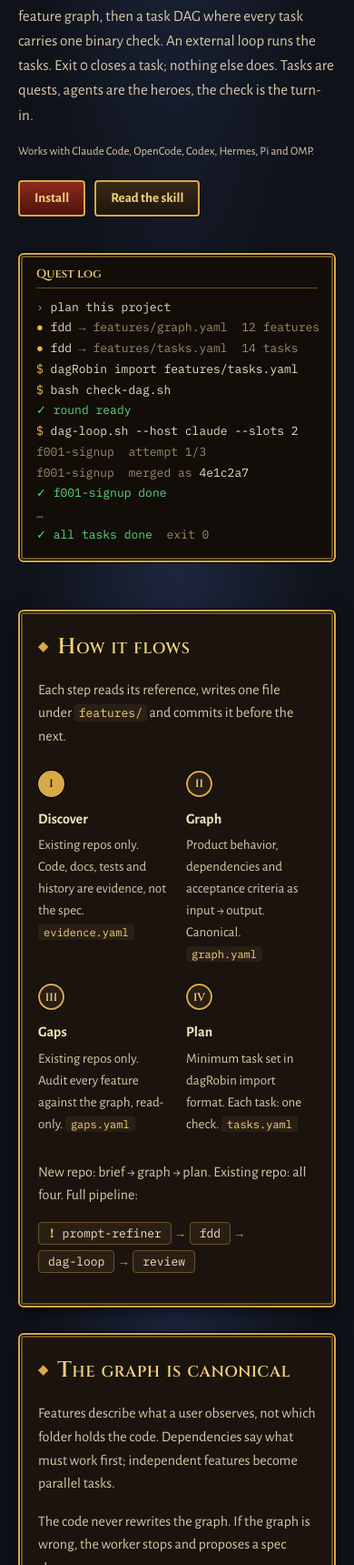
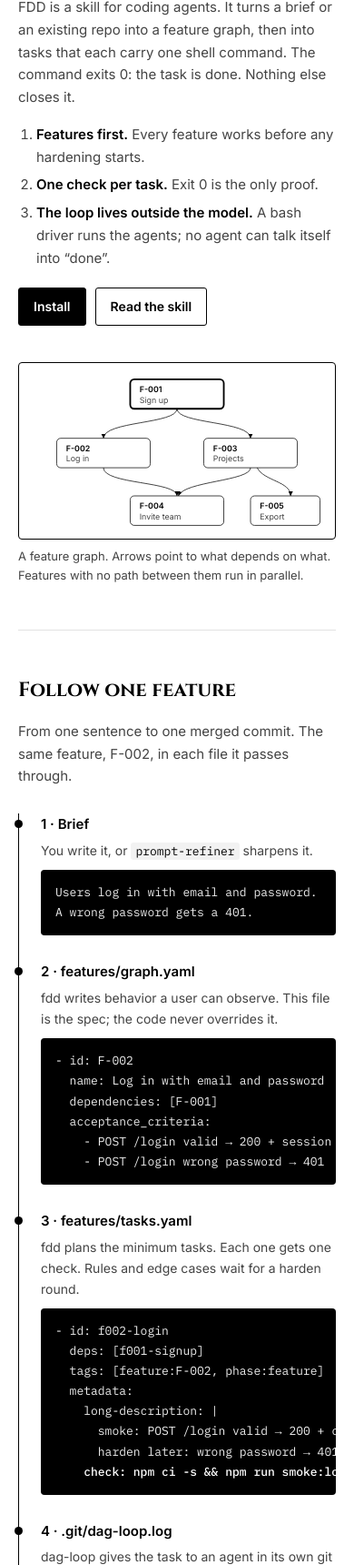
Before and after one commit to afa7789/skills, a plain HTML site: page docs/index.html in a window 390 px wide. Shown: the part 280-2000 px from the top of the page at 91% size. Drawn offline with nearby package versions, Linux system fonts and the light colour scheme.

Commit message:
docs: monotone FDD page that follows one feature end to end, ink-dragon favicon

```diff
--- a/docs/index.html
+++ b/docs/index.html
@@ -4,168 +4,144 @@
 <meta charset="utf-8">
 <meta name="viewport" content="width=device-width, initial-scale=1">
 <title>FDD — features first, every task proves itself</title>
-<meta name="description" content="Feature-driven development for coding agents: a canonical feature graph, a task DAG where every task carries one binary check, and an external loop that runs it.">
+<meta name="description" content="Feature-driven development for coding agents: a canonical feature graph, tasks that each carry one binary check, and an external loop that runs them.">
+<link rel="icon" href="favicon.svg" type="image/svg+xml">
+<link rel="apple-touch-icon" href="apple-touch-icon.png">
 <link rel="preconnect" href="https://fonts.googleapis.com">
 <link rel="preconnect" href="https://fonts.gstatic.com" crossorigin>
-<link href="https://fonts.googleapis.com/css2?family=Alegreya+Sans:wght@400;700&family=Cinzel:wght@600&family=IBM+Plex+Mono:wght@400;500&display=swap" rel="stylesheet">
+<link href="https://fonts.googleapis.com/css2?family=Cinzel:wght@700&family=Inter:wght@400;600&family=IBM+Plex+Mono:wght@400;500&display=swap" rel="stylesheet">
 <style>
-:root{color-scheme:dark;--bg:#0f1219;--panel:#1b140e;--sunk:#2a1f15;--border:#6b5226;--gold:#d9a948;--gold-hi:#f3d27a;
-  --text:#d6c7a8;--text-h:#f3e3bd;--accent:#e8b84a;--ok:#5fd37a;--term:#120d09;--on-term:#e9dcc0;--on-term-mute:#9a8a6c;
-  --s-feature:#d28e05;--s-harden:#338ced;--s-infra:#00a888;--grid:#3a2c1c;--axis:#6b5226;
-  --serif:"Cinzel",Georgia,serif;--sans:"Alegreya Sans",system-ui,sans-serif;--mono:"IBM Plex Mono",ui-monospace,monospace}
+:root{--bg:#fff;--sunk:#f2f2f2;--line:#e2e2e2;--text:#444;--ink:#000;--s-feature:#000;--s-harden:#7a7a7a;--s-infra:#c4c4c4;
+  --serif:"Cinzel",Georgia,serif;--sans:"Inter",system-ui,sans-serif;--mono:"IBM Plex Mono",ui-monospace,monospace}
 *{box-sizing:border-box}
-body{margin:0;color:var(--text);font:16px/1.6 var(--sans);
-  background:radial-gradient(ellipse at top,#1d2740 0%,var(--bg) 60%) fixed}
-main{max-width:1000px;margin:0 auto;padding:0 20px 40px}
-h1,h2{font-family:var(--serif);font-weight:600;color:var(--gold-hi);margin:0 0 12px;letter-spacing:.02em}
-h1{font-size:clamp(32px,5vw,46px);line-height:1.15;text-shadow:0 2px 0 #000}
-h2{font-size:24px;font-variant:small-caps}
-h2::before{content:"◆";color:var(--gold);font-size:14px;margin-right:10px;vertical-align:3px}
-h3{color:var(--text-h);font-size:16px;font-weight:700;margin:0 0 4px}
-.frame{border:2px solid var(--gold);border-radius:6px;box-shadow:0 0 0 1px #000,inset 0 0 0 1px #000,inset 0 0 0 3px var(--border),0 6px 18px #0008}
-section{padding:28px;margin:28px 0;background:var(--panel)}
-section{border:2px solid var(--gold);border-radius:6px;box-shadow:0 0 0 1px #000,inset 0 0 0 1px #000,inset 0 0 0 3px var(--border),0 6px 18px #0008}
+body{margin:0;color:var(--text);font:15px/1.65 var(--sans);background:var(--bg)}
+main{max-width:960px;margin:0 auto;padding:0 20px 40px}
+h1,h2{font-family:var(--serif);font-weight:700;color:var(--ink);margin:0 0 12px}
+h1{font-size:clamp(30px,4.6vw,44px);line-height:1.2}
+h2{font-size:22px}
+h3{color:var(--ink);font-size:15px;font-weight:600;margin:0}
+section{padding:48px 0;border-top:1px solid var(--line)}
 code,pre{font-family:var(--mono);font-size:13px}
-p code,li code,td code{background:var(--sunk);padding:1px 5px;border-radius:3px;color:var(--gold-hi)}
-a{color:var(--gold-hi)}
-nav{display:flex;justify-content:space-between;align-items:center;flex-wrap:wrap;gap:8px;padding:10px 20px;font-size:15px;
-  background:linear-gradient(#2a1f15,#140f0a);border-bottom:2px solid var(--gold);box-shadow:0 2px 0 #000}
-nav b{font-family:var(--serif);color:var(--gold-hi);font-size:17px}nav b::before{content:"⚔";margin-right:8px;color:var(--gold)}
-nav a{margin-left:16px;text-decoration:none;color:var(--text)}nav a:hover{color:var(--gold-hi)}
-.hero{display:grid;grid-template-columns:1fr 1fr;gap:40px;align-items:center;padding:48px 0 24px}
-.lead{font-size:17px;max-width:46ch}
+p code,li code,td code{background:var(--sunk);padding:1px 5px;border-radius:3px;color:var(--ink)}
+a{color:var(--ink)}
+small,.note{font-size:13px;color:var(--text)}
+nav{display:flex;justify-content:space-between;align-items:center;flex-wrap:wrap;gap:8px;padding:12px 20px;font-size:14px;border-bottom:1px solid var(--line)}
+nav b{display:flex;align-items:center;gap:10px;font-family:var(--serif);color:var(--ink)}nav b img{width:26px;height:26px}
+nav a{margin-left:16px;text-decoration:none;color:var(--text)}nav a:hover{color:var(--ink)}
+.two{display:grid;grid-template-columns:1fr 1fr;gap:40px;align-items:center}
+.hero{padding:48px 0}
+.principles{padding-left:20px;margin:16px 0}.principles li{margin:6px 0}.principles b{color:var(--ink)}
 .btns{display:flex;gap:10px;flex-wrap:wrap;margin-top:20px}
-.btn{padding:6px 16px;border-radius:4px;text-decoration:none;font-weight:700;font-size:15px;color:var(--gold-hi);
-  background:linear-gradient(#3a2a18,#1d150d);border:2px solid var(--gold);box-shadow:0 0 0 1px #000}
-.btn.dark{background:linear-gradient(#8c2a1c,#4e130c)}
-.btn:hover{filter:brightness(1.2)}
-.term{background:var(--term);color:var(--on-term);border:2px solid var(--gold);border-radius:6px;padding:16px 18px;margin:0;overflow:auto;line-height:1.75;
-  box-shadow:0 0 0 1px #000,inset 0 0 0 1px #000,inset 0 0 0 3px var(--border)}
-.term[data-title]::before{content:attr(data-title);display:block;font:600 13px var(--serif);color:var(--gold-hi);border-bottom:1px solid var(--border);margin:-4px 0 10px;padding-bottom:6px}
-.term .m{color:var(--on-term-mute)}.term .y{color:var(--accent)}.term .g{color:var(--ok)}
-.steps{display:grid;grid-template-columns:repeat(4,1fr);gap:20px;margin-top:24px;position:relative}
-.steps::before{content:"";position:absolute;left:14px;right:0;top:14px;height:2px;background:var(--border)}
-.step{position:relative}
-.step i{display:grid;place-items:center;width:29px;height:29px;border-radius:50%;border:2px solid var(--gold);background:var(--sunk);font:600 12px var(--serif);font-style:normal;color:var(--gold-hi);margin-bottom:12px;box-shadow:0 0 0 1px #000}
-.step:first-child i{background:var(--gold);color:#1b140e}
-.step p{margin:0;font-size:15px}
-.tag{font:12px var(--mono);background:var(--sunk);padding:1px 6px;border-radius:3px;color:var(--gold-hi)}
-.two{display:grid;grid-template-columns:1fr 1fr;gap:32px;align-items:start}
-svg text{font-family:var(--sans);font-size:13px;fill:var(--text)}
-svg .h{fill:var(--text-h);font-weight:700;paint-order:stroke;stroke:var(--panel);stroke-width:4px}
-.node rect{fill:var(--sunk);stroke:var(--gold);stroke-width:1.5}.node.root rect{stroke:var(--gold-hi);stroke-width:2.5}
-.edge{stroke:var(--gold);fill:none;stroke-width:1.2}
+.btn{padding:8px 16px;border:1px solid var(--ink);border-radius:3px;text-decoration:none;font-weight:600;font-size:14px;color:var(--ink)}
+.btn.dark,.btn:hover{background:var(--ink);color:var(--bg)}
+.term{background:var(--ink);color:#eee;border-radius:4px;padding:14px 16px;margin:0;overflow:auto;line-height:1.7}
+.term .m{color:#888}.term b{color:#fff;font-weight:500}
+.box{border:1px solid var(--ink);border-radius:4px;padding:12px;margin:0;width:100%}
+.track{list-style:none;padding:0;margin:28px 0 0;border-left:1px solid var(--ink)}
+.track li{display:grid;grid-template-columns:230px 1fr;gap:24px;padding:0 0 28px 24px;position:relative}
+.track li::before{content:"";position:absolute;left:-5px;top:7px;width:9px;height:9px;border-radius:50%;background:var(--ink)}
+.track p{margin:4px 0 0;font-size:14px}
+svg text{font-family:var(--sans);font-size:12px;fill:var(--text)}
+svg .h{fill:var(--ink);font-weight:600;paint-order:stroke;stroke:var(--bg);stroke-width:4px}
+.node rect{fill:var(--bg);stroke:var(--ink)}.node.root rect{stroke-width:2.5}
+.edge{stroke:var(--ink);fill:none}
 .chain{display:flex;flex-wrap:wrap;gap:6px;align-items:center;font:13px var(--mono);margin:16px 0}
-.chain span{background:var(--sunk);padding:3px 10px;border-radius:4px;border:1px solid var(--border);color:var(--text-h)}
-.chain span:first-child::before{content:"! ";color:var(--accent);font-weight:700}
-.chain span.ok{background:var(--gold);border-color:var(--gold-hi);color:#1b140e}.chain span.ok::before{content:"? ";font-weight:700}
-.chain b{font-weight:400;color:var(--gold)}
-.legend{display:flex;gap:16px;font-size:14px;margin:8px 0}
+.chain span{border:1px solid var(--line);padding:3px 10px;border-radius:3px;color:var(--ink)}
+.chain span.ok{background:var(--ink);color:var(--bg)}
+.legend{display:flex;gap:16px;font-size:13px;margin:0 0 6px}
 .legend span::before{content:"";display:inline-block;width:10px;height:10px;border-radius:2px;margin-right:6px;background:var(--c)}
-table{border-collapse:collapse;width:100%;font-size:15px}
-td,th{text-align:left;padding:8px 10px 8px 0;border-bottom:1px solid var(--border);vertical-align:top}
-th{color:var(--gold-hi);font-family:var(--serif);font-weight:600;font-size:13px}
-ul.rules{padding-left:0;list-style:none}ul.rules li{margin:8px 0}ul.rules li::before{content:"⚜ ";color:var(--gold)}
-footer{padding:24px 20px;text-align:center;font-size:14px;border-top:2px solid var(--gold);background:#140f0a}
-@media (max-width:760px){.hero,.two{grid-template-columns:1fr}.steps{grid-template-columns:1fr 1fr}.steps::before{display:none}section{padding:20px}}
+table{border-collapse:collapse;width:100%;font-size:14px;margin-top:16px}
+td,th{text-align:left;padding:8px 12px 8px 0;border-bottom:1px solid var(--line);vertical-align:top}
+th{color:var(--ink);font-weight:600}
+ul{padding-left:18px}ul li{margin:6px 0}
+footer{padding:28px 20px;text-align:center;font-size:13px;border-top:1px solid var(--line)}
+@media (max-width:760px){.two,.track li{grid-template-columns:1fr}.track li{gap:10px}}
 </style>
 </head>
 <body>
-<nav><b>skills · agent guild</b><span><a href="#flow">Flow</a><a href="#check">Check</a><a href="#loop">Loop</a><a href="#install">Install</a><a href="https://github.com/afa7789/skills">GitHub</a></span></nav>
+<nav><b><img src="favicon.svg" alt="">skills · agent guild</b><span><a href="#follow">Follow a feature</a><a href="#rounds">Rounds</a><a href="#existing">Existing repo</a><a href="#install">Install</a><a href="https://github.com/afa7789/skills">GitHub</a></span></nav>
 <main>
-<div class="hero">
+<div class="two hero">
   <div>
     <h1>Features first.<br>Every quest proves itself.</h1>
-    <p class="lead">FDD turns a brief or an existing repo into a canonical feature graph, then a task DAG where every task carries one binary check. An external loop runs the tasks. Exit 0 closes a task; nothing else does. Tasks are quests, agents are the heroes, the check is the turn-in.</p>
-    <p style="font-size:13px">Works with Claude Code, OpenCode, Codex, Hermes, Pi and OMP.</p>
+    <p>FDD is a skill for coding agents. It turns a brief or an existing repo into a feature graph, then into tasks that each carry one shell command. The command exits 0: the task is done. Nothing else closes it.</p>
+    <ol class="principles">
+      <li><b>Features first.</b> Every feature works before any hardening starts.</li>
+      <li><b>One check per task.</b> Exit 0 is the only proof.</li>
+      <li><b>The loop lives outside the model.</b> A bash driver runs the agents; no agent can talk itself into “done”.</li>
+    </ol>
     <div class="btns"><a class="btn dark" href="#install">Install</a><a class="btn" href="https://github.com/afa7789/skills/tree/main/skills/fdd">Read the skill</a></div>
   </div>
-<pre class="term" data-title="Quest log"><span class="m">›</span> plan this project
-<span class="y">●</span> fdd <span class="m">→ features/graph.yaml  12 features</span>
-<span class="y">●</span> fdd <span class="m">→ features/tasks.yaml  14 tasks</span>
-<span class="y">$</span> dagRobin import features/tasks.yaml
-<span class="y">$</span> bash check-dag.sh
-<span class="g">✓ round ready</span>
-<span class="y">$</span> dag-loop.sh --host claude --slots 2
-<span class="m">f001-signup  attempt 1/3</span>
-<span class="m">f001-signup  merged as</span> 4e1c2a7
-<span class="g">✓ f001-signup done</span>
-<span class="m">…</span>
-<span class="g">✓ all tasks done</span>  <span class="m">exit 0</span></pre>
-</div>
-
-<section id="flow">
-  <h2>How it flows</h2>
-  <p>Each step reads its reference, writes one file under <code>features/</code> and commits it before the next.</p>
-  <div class="steps">
-    <div class="step"><i>I</i><h3>Discover</h3><p>Existing repos only. Code, docs, tests and history are evidence, not the spec. <span class="tag">evidence.yaml</span></p></div>
-    <div class="step"><i>II</i><h3>Graph</h3><p>Product behavior, dependencies and acceptance criteria as input → output. Canonical. <span class="tag">graph.yaml</span></p></div>
-    <div class="step"><i>III</i><h3>Gaps</h3><p>Existing repos only. Audit every feature against the graph, read-only. <span class="tag">gaps.yaml</span></p></div>
-    <div class="step"><i>IV</i><h3>Plan</h3><p>Minimum task set in dagRobin import format. Each task: one check. <span class="tag">tasks.yaml</span></p></div>
-  </div>
-  <p style="margin-top:28px">New repo: brief → graph → plan. Existing repo: all four. Full pipeline:</p>
-  <div class="chain"><span>prompt-refiner</span><b>→</b><span>fdd</span><b>→</b><span>dag-loop</span><b>→</b><span>review</span></div>
-</section>
-
-<section>
-  <div class="two">
-    <div>
-      <h2>The graph is canonical</h2>
-      <p>Features describe what a user observes, not which folder holds the code. Dependencies say what must work first; independent features become parallel tasks.</p>
-      <p>The code never rewrites the graph. If the graph is wrong, the worker stops and proposes a spec change.</p>
-    </div>
-    <svg viewBox="0 0 440 230" role="img" aria-label="Example feature graph: F-001 Sign up feeds F-002 Log in and F-003 Projects; F-004 Invite team needs both; F-005 Export needs Projects.">
-      <defs><marker id="a" viewBox="0 0 8 8" refX="8" refY="4" markerWidth="7" markerHeight="7" orient="auto"><path d="M0 0L8 4L0 8z" fill="currentColor" style="color:var(--text)"/></marker></defs>
+  <figure style="margin:0">
+    <svg class="box" viewBox="0 0 440 230" role="img" aria-label="Example feature graph: F-001 Sign up feeds F-002 Log in and F-003 Projects; F-004 Invite team needs both; F-005 Export needs Projects.">
+      <defs><marker id="a" viewBox="0 0 8 8" refX="8" refY="4" markerWidth="7" markerHeight="7" orient="auto"><path d="M0 0L8 4L0 8z"/></marker></defs>
       <path class="edge" marker-end="url(#a)" d="M220 52C220 75 110 70 110 96"/>
       <path class="edge" marker-end="url(#a)" d="M220 52C220 75 330 70 330 96"/>
       <path class="edge" marker-end="url(#a)" d="M110 140C110 165 220 160 220 182"/>
       <path class="edge" marker-end="url(#a)" d="M330 140C330 160 230 160 222 182"/>
       <path class="edge" marker-end="url(#a)" d="M340 140C350 160 390 160 390 182"/>
-      <g class="node root"><rect x="150" y="8" width="140" height="44" rx="8"/><text class="h" x="164" y="27">F-001</text><text x="164" y="43">Sign up</text></g>
-      <g class="node"><rect x="40" y="96" width="140" height="44" rx="8"/><text class="h" x="54" y="115">F-002</text><text x="54" y="131">Log in</text></g>
-      <g class="node"><rect x="260" y="96" width="140" height="44" rx="8"/><text class="h" x="274" y="115">F-003</text><text x="274" y="131">Projects</text></g>
-      <g class="node"><rect x="150" y="182" width="140" height="44" rx="8"/><text class="h" x="164" y="201">F-004</text><text x="164" y="217">Invite team</text></g>
-      <g class="node"><rect x="330" y="182" width="104" height="44" rx="8"/><text class="h" x="344" y="201">F-005</text><text x="344" y="217">Export</text></g>
+      <g class="node root"><rect x="150" y="8" width="140" height="44" rx="6"/><text class="h" x="164" y="27">F-001</text><text x="164" y="43">Sign up</text></g>
+      <g class="node"><rect x="40" y="96" width="140" height="44" rx="6"/><text class="h" x="54" y="115">F-002</text><text x="54" y="131">Log in</text></g>
+      <g class="node"><rect x="260" y="96" width="140" height="44" rx="6"/><text class="h" x="274" y="115">F-003</text><text x="274" y="131">Projects</text></g>
+      <g class="node"><rect x="150" y="182" width="140" height="44" rx="6"/><text class="h" x="164" y="201">F-004</text><text x="164" y="217">Invite team</text></g>
+      <g class="node"><rect x="330" y="182" width="104" height="44" rx="6"/><text class="h" x="344" y="201">F-005</text><text x="344" y="217">Export</text></g>
     </svg>
-  </div>
-</section>
+    <figcaption class="note">A feature graph. Arrows point to what depends on what. Features with no path between them run in parallel.</figcaption>
+  </figure>
+</div>
 
-<section id="check">
-  <h2>One quest, one check</h2>
-  <p>Every task names one command. <code>dagRobin verify &lt;id&gt;</code> runs it; exit 0 is the only way to close the task. Checks run in a fresh worktree, so they install their own deps.</p>
-  <div class="two">
-<pre class="term" data-title="Quest scroll · tasks.yaml">- id: f002-login
-  title: Log in with email and password
+<section id="follow">
+  <h2>Follow one feature</h2>
+  <p>From one sentence to one merged commit. The same feature, F-002, in each file it passes through.</p>
+  <ol class="track">
+    <li><div><h3>1 · Brief</h3><p>You write it, or <code>prompt-refiner</code> sharpens it.</p></div>
+<pre class="term">Users log in with email and password.
+A wrong password gets a 401.</pre></li>
+    <li><div><h3>2 · features/graph.yaml</h3><p>fdd writes behavior a user can observe. This file is the spec; the code never overrides it.</p></div>
+<pre class="term">- id: F-002
+  name: Log in with email and password
+  dependencies: [F-001]
+  acceptance_criteria:
+    - POST /login valid → 200 + session cookie
+    - POST /login wrong password → 401</pre></li>
+    <li><div><h3>3 · features/tasks.yaml</h3><p>fdd plans the minimum tasks. Each one gets one check. Rules and edge cases wait for a harden round.</p></div>
+<pre class="term">- id: f002-login
   deps: [f001-signup]
-  files: [src/auth/login.ts]
   tags: [feature:F-002, phase:feature]
   metadata:
     long-description: |
       smoke: POST /login valid → 200 + cookie
       harden later: wrong password → 401
-    <span class="y">check: npm ci -s &amp;&amp; npm run smoke:login</span></pre>
-    <table>
-      <tr><th>Phase</th><th>The check proves</th></tr>
-      <tr><td><code>feature</code></td><td>Build, then the main action responds: CLI prints, route answers, page renders. No unit tests needed.</td></tr>
-      <tr><td><code>harden</code></td><td>After every feature is Done. Failing test first; the check runs only that test and greps its pass line.</td></tr>
-      <tr><td><code>infra</code></td><td>Setup works, e.g. lint passes with zero warnings.</td></tr>
-    </table>
-  </div>
+    <b>check: npm ci -s &amp;&amp; npm run smoke:login</b></pre></li>
+    <li><div><h3>4 · .git/dag-loop.log</h3><p>dag-loop gives the task to an agent in its own git worktree, runs the check, merges, then verifies on main.</p></div>
+<pre class="term">f002-login attempt 1/3 by dagloop-claude-1
+f002-login merged as 4e1c2a7
+<b>f002-login done</b></pre></li>
+    <li><div><h3>5 · git log</h3><p>One feature, one commit. The 401 rule returns later as its own harden task, failing test first.</p></div>
+<pre class="term"><b>4e1c2a7 feat(F-002): Log in with email and password</b>
+<span class="m">later: test(F-002): wrong password → 401</span></pre></li>
+  </ol>
 </section>
 
-<section>
+<section id="rounds">
   <div class="two">
     <div>
       <h2>Rounds of 25 or fewer</h2>
-      <p>A round is the set of tasks not yet archived. Feature rounds come first, split by dependency layer. Harden rounds follow, one task per business rule or edge case. When a round is done: <code>dagRobin archive</code>, write the next, import, check.</p>
-      <p style="font-size:13px">Illustrative example: a 40-feature project.</p>
+      <p>Tasks load in rounds of 25 or fewer. Every task has one phase:</p>
+      <table>
+        <tr><th>Phase</th><th>Its check proves</th></tr>
+        <tr><td><code>feature</code></td><td>Build, then the main action responds. No unit tests needed.</td></tr>
+        <tr><td><code>harden</code></td><td>One rule or edge case. Runs only after every feature is done.</td></tr>
+        <tr><td><code>infra</code></td><td>Setup works, e.g. lint passes.</td></tr>
+      </table>
     </div>
     <figure style="margin:0">
+      <div class="box">
       <div class="legend"><span style="--c:var(--s-feature)">feature</span><span style="--c:var(--s-harden)">harden</span><span style="--c:var(--s-infra)">infra</span></div>
       <svg viewBox="0 0 560 250" role="img" aria-label="Tasks per round, illustrative. Round 1: 21 feature and 2 infra. Round 2: 19 feature. Round 3: 25 harden. Round 4: 14 harden. Cap is 25.">
-        <g stroke="var(--grid)"><path d="M40 153.3H540M40 86.7H540M40 20H540"/></g>
-        <path d="M40 220H540" stroke="var(--axis)"/>
-        <path d="M40 53.3H540" stroke="var(--text-h)" stroke-width="1"/>
+        <path d="M40 153.3H540M40 86.7H540M40 20H540" stroke="#000" stroke-opacity=".08"/>
+        <path d="M40 220H540" stroke="#000" stroke-opacity=".5"/>
+        <path d="M40 53.3H540" stroke="#000" stroke-dasharray="4 3"/>
         <text x="540" y="47" text-anchor="end" class="h">cap 25</text>
         <g text-anchor="end"><text x="32" y="224">0</text><text x="32" y="157">10</text><text x="32" y="91">20</text><text x="32" y="24">30</text></g>
         <path fill="var(--s-feature)" d="M90.5 204.7V68.7Q90.5 64.7 94.5 64.7H110.5Q114.5 64.7 114.5 68.7V204.7Z"><title>Round 1 feature: 21</title></path>
@@ -176,28 +152,35 @@ footer{padding:24px 20px;text-align:center;font-size:14px;border-top:2px solid v
         <g text-anchor="middle"><text class="h" x="102.5" y="58">23</text><text class="h" x="227.5" y="87">19</text><text class="h" x="352.5" y="45">25</text><text class="h" x="477.5" y="120">14</text>
         <text x="102.5" y="240">Round 1</text><text x="227.5" y="240">Round 2</text><text x="352.5" y="240">Round 3</text><text x="477.5" y="240">Round 4</text></g>
       </svg>
+      </div>
+      <figcaption class="note">Illustrative: a 40-feature project. Feature rounds first, harden rounds after.</figcaption>
     </figure>
   </div>
 </section>
 
-<section id="loop">
-  <h2>The loop lives outside the model</h2>
-  <p><code>dag-loop</code> is a bash driver. Per task, one git worktree and one headless agent run:</p>
-  <div class="chain"><span>claim</span><b>→</b><span>worktree</span><b>→</b><span>agent commits</span><b>→</b><span>check</span><b>→</b><span>squash-merge</span><b>→</b><span>verify on main</span><b>→</b><span class="ok">Done</span></div>
-  <p>A failed check retries from the new HEAD with the failure output in the prompt. Out of retries → <code>Blocked</code>, with the reason in <code>.git/dag-loop.log</code>. Tasks with disjoint <code>files</code> run in parallel with <code>--slots N</code>.</p>
+<section id="existing">
+  <h2>Existing repo</h2>
+  <p>Two read-only steps run before the plan. <b>Discover</b> writes <code>evidence.yaml</code>: what the code, tests, docs and history claim. <b>Gaps</b> writes <code>gaps.yaml</code>: every feature audited against the graph. Each finding lands in a phase.</p>
   <table>
-    <tr><th>Exit</th><th>Meaning</th></tr>
-    <tr><td><code>0</code></td><td>All tasks Done.</td></tr>
-    <tr><td><code>3</code></td><td>Nothing ready: the rest are Blocked or wait on deps.</td></tr>
-    <tr><td><code>1</code></td><td>Precondition, dagRobin, host crash or timeout.</td></tr>
+    <tr><th>Finding</th><th>Lands in</th></tr>
+    <tr><td><code>BLOCKER</code> <code>INCORRECT</code> <code>INCOMPLETE</code></td><td>a feature round</td></tr>
+    <tr><td><code>TEST_GAP</code></td><td>a harden round</td></tr>
+    <tr><td><code>DOC_GAP</code> <code>LEGACY</code> <code>IMPROVEMENT</code></td><td>a harden round, last</td></tr>
   </table>
 </section>
 
+<section id="loop">
+  <h2>The loop</h2>
+  <p><code>dag-loop</code> is a bash script, not a prompt. It runs Claude Code, Codex, OpenCode, Pi, OMP or Hermes headless, one task per git worktree:</p>
+  <div class="chain"><span>claim</span>→<span>worktree</span>→<span>agent commits</span>→<span>check</span>→<span>squash-merge</span>→<span>verify on main</span>→<span class="ok">Done</span></div>
+  <p>A failed check retries with its output in the prompt. Out of retries, the task is <code>Blocked</code> with a reason. The script exits <code>0</code> when all tasks are done, <code>3</code> when nothing is ready, <code>1</code> on error.</p>
+</section>
+
 <section>
-  <h2>Laws of the realm</h2>
-  <ul class="rules">
-    <li>The graph is canonical. Never change it to match the code.</li>
-    <li>A task without a check is not a task. Exit 0 means done.</li>
+  <h2>Rules</h2>
+  <ul>
+    <li>The graph is canonical. If it is wrong, the worker stops and proposes a spec change.</li>
+    <li>A task without a check is not a task.</li>
     <li>Every acceptance criterion maps to a feature smoke check or a later harden task.</li>
     <li><code>check-dag.sh</code> exits 0 before any work starts.</li>
     <li>Task ids are never reused. Never <code>import --replace</code>: it wipes archived rounds.</li>
@@ -206,11 +189,11 @@ footer{padding:24px 20px;text-align:center;font-size:14px;border-top:2px solid v
 
 <section id="install">
   <h2>Install</h2>
-<pre class="term" data-title="Spellbook">git clone https://github.com/afa7789/skills && cd skills
+<pre class="term">git clone https://github.com/afa7789/skills &amp;&amp; cd skills
 bash scripts/install-tools.sh          <span class="m"># Rust + dagRobin</span>
 bash scripts/sync-skills.sh --status   <span class="m"># dry run</span>
 bash scripts/sync-skills.sh            <span class="m"># install into every host found</span></pre>
-  <p>Then ask your agent: <em>“plan this project”</em> → <em>“run the tasks”</em>.</p>
+  <p>Then tell your agent <em>“plan this project”</em>, then <em>“run the tasks”</em>.</p>
 </section>
 </main>
 <footer><a href="https://github.com/afa7789/skills">github.com/afa7789/skills</a> · v1 lives at <a href="https://github.com/afa7789/skills/tree/v1.0.0">v1.0.0</a></footer>
```
Also changed, not shown: docs/apple-touch-icon.png (added), docs/favicon.svg (added).
